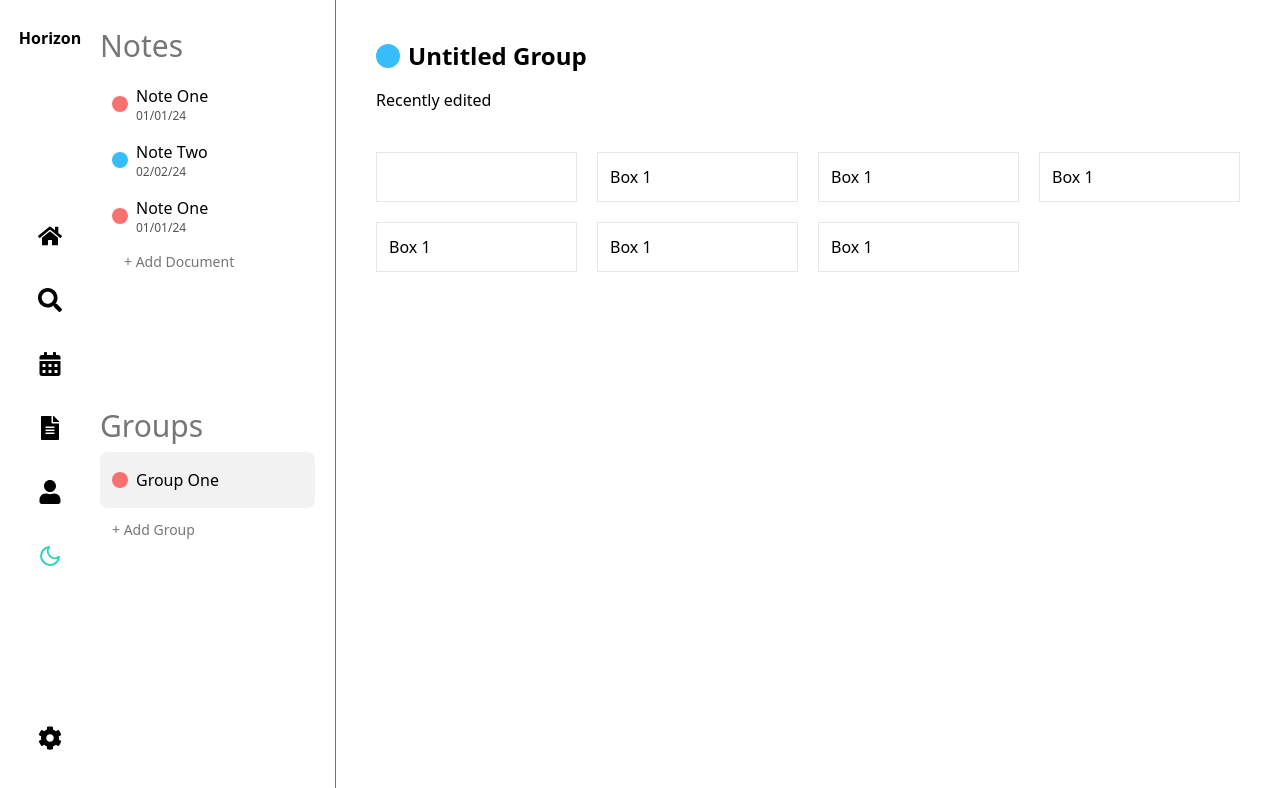
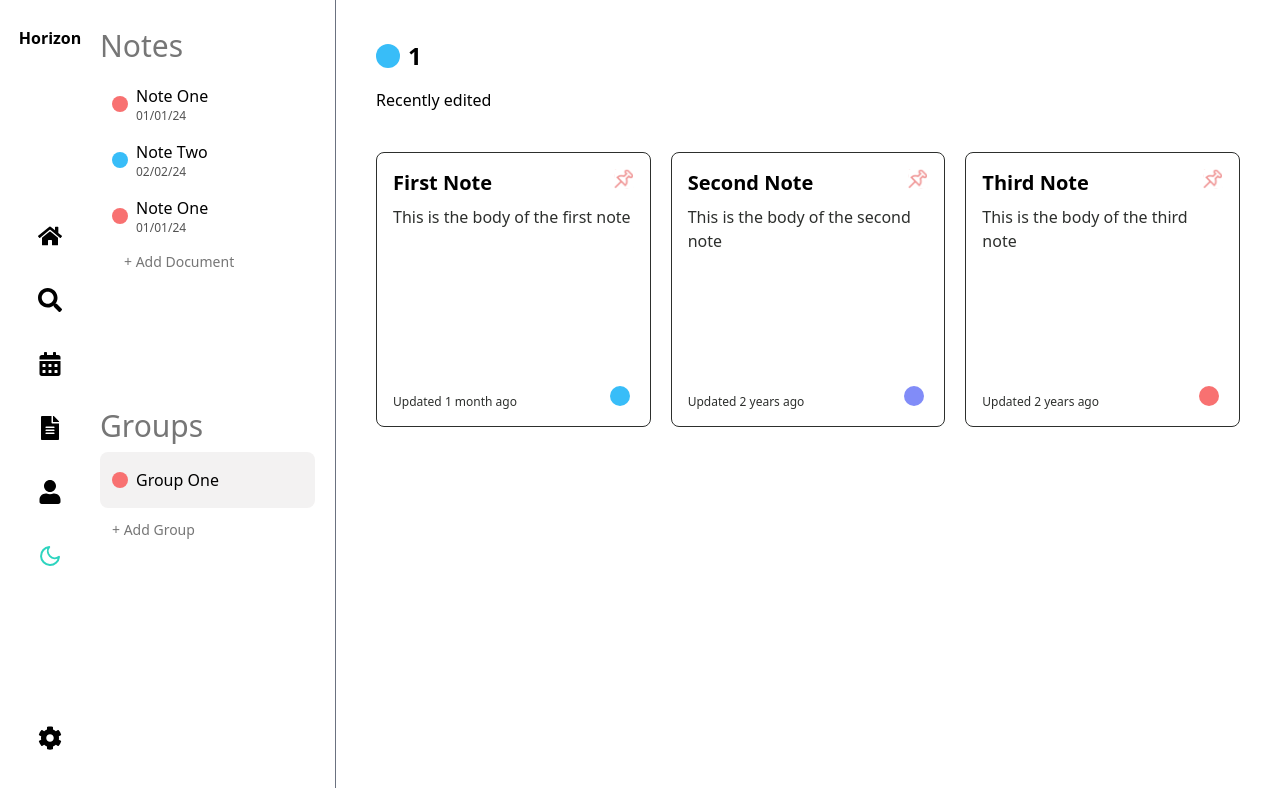
Before and after one commit to TheHorizonApp/Horizon-App, a Next.js app in the folder web/: page /notes/1 in a window 1280 px wide. Shown: the top 788 px of the page. Built offline with nearby package versions, Linux system fonts and the light colour scheme.

Commit message:
Grid added and notes being rendered not all test cases tested

```diff
--- a/web/src/app/notes/[groupId]/page.jsx
+++ b/web/src/app/notes/[groupId]/page.jsx
@@ -1,41 +1,82 @@
-import React from "react";
+import { formatDistanceToNowStrict, parseISO } from "date-fns";
+import Image from "next/image";
+import thumbTack from "@/assets/thumbTack.svg";
+
+const getTimeAgo = (dateString) => {
+  const date = parseISO(dateString);
+  return formatDistanceToNowStrict(date, { addSuffix: true });
+};
+
+const NoteBox = ({ note }) => {
+  return (
+    <div className="relative w-full aspect-square border-[0.5px] border-[#2D2F2D] rounded-lg flex p-4">
+      <div className="flex flex-col text-md space-y-2">
+        <div className="text-xl font-bold">{note.title}</div>
+        <div className="text-[#2D2F2D]">{note.body}</div>
+      </div>
+      <Image
+        className="absolute top=0 right-0 mx-4"
+        src={thumbTack}
+        width={20}
+        height={20}
+        alt="Pin note"
+      />
+      <div className="absolute bottom-0 left-0 text-xs p-4 text-[#2D2F2D] dark:text-[#2D2F2D] rounded-lg">
+        <div>Updated {getTimeAgo(note.updatedAt)}</div>
+      </div>
+      <div
+        className={`${note.tag} absolute bottom-0 right-0 text-xs h-5 w-5 m-5 rounded-full`}
+      />
+    </div>
+  );
+};
 
 const page = ({ params }) => {
   const colors = "bg-sky-400";
+
+  const notes = [
+    {
+      id: 1,
+      title: "First Note",
+      body: "This is the body of the first note",
+      createdAt: "2022-01-01T12:00:00",
+      updatedAt: "2024-01-04T12:00:00",
+      tag: "bg-sky-400",
+      pinned: true,
+    },
+    {
+      id: 2,
+      title: "Second Note",
+      body: "This is the body of the second note",
+      createdAt: "2022-01-01T12:00:00",
+      updatedAt: "2022-01-01T12:00:00",
+      tag: "bg-indigo-400",
+      pinned: false,
+    },
+    {
+      id: 3,
+      title: "Third Note",
+      body: "This is the body of the third note",
+      createdAt: "2022-01-01T12:00:00",
+      updatedAt: "2022-01-01T12:00:00",
+      tag: "bg-red-400",
+      pinned: true,
+    },
+  ];
+
   return (
-    <div className="p-10 bg-white dark:bg-black min-h-screen">
+    <div className="pl-/1/5 p-10 bg-white dark:bg-black min-h-screen">
       <div className="flex flex-col space-y-4">
         <div className="flex items-center space-x-2">
           <div className={`${colors} w-6 h-6 rounded-full`} />
-          <div className="text-2xl font-bold mb-0">Untitled Group</div>
+          <div className="text-2xl font-bold mb-0">{params.groupId}</div>
         </div>
         <div className="text-md">Recently edited</div>
       </div>
-      <div class="grid grid-cols-1 md:grid-cols-2 lg:grid-cols-3 xl:grid-cols-4 gap-5 pt-10">
-        <div class="relative w-full p-3 border">
-          <div class="">
-
-          </div>
-
-        </div>
-        <div class=" p-3 h-full border">
-          <div class="">Box 1</div>
-        </div>
-        <div class="p-3 h-full border">
-          <div class="">Box 1</div>
-        </div>
-        <div class="p-3 h-full border">
-          <div class="">Box 1</div>
-        </div>
-        <div class="p-3 h-full border">
-          <div class="">Box 1</div>
-        </div>
-        <div class="p-3 h-full border">
-          <div class="">Box 1</div>
-        </div>
-        <div class="p-3 h-full border">
-          <div class="">Box 1</div>
-        </div>
+      <div class="grid grid-cols-1 md:grid-cols-2 lg:grid-cols-3 gap-5 pt-10">
+        {notes.map((note) => (
+          <NoteBox key={note.id} note={note} />
+        ))}
       </div>
     </div>
   );
--- a/web/src/app/notes/components/SideBar.jsx
+++ b/web/src/app/notes/components/SideBar.jsx
@@ -3,7 +3,8 @@ import Groups from "./groups";
 
 const Sidebar = () => {
   return (
-    <div className="w-1/5 p-5 pl-0 bg-white dark:bg-black border-r border-gray-500 h-screen flex flex-col">
+    <div className="sticky top-0 left-0 w-1/5 p-5 pl-0 bg-white dark:bg-black border-r border-gray-500 h-screen flex flex-col">
+      {" "}
       <div className="flex flex-col h-1/2">
         <Notes />
       </div>
--- a/web/src/app/notes/layout.jsx
+++ b/web/src/app/notes/layout.jsx
@@ -3,7 +3,7 @@ import SideBar from "@/app/notes/components/SideBar";
 export default function RootLayout({ children }) {
   return (
     <div className="flex min-h-">
-      <SideBar />
+      <SideBar className="fixed" />
       <div className="flex-1">{children}</div>
     </div>
   );
```
Also changed, not shown: web/src/assets/thumbTack.svg (added).
